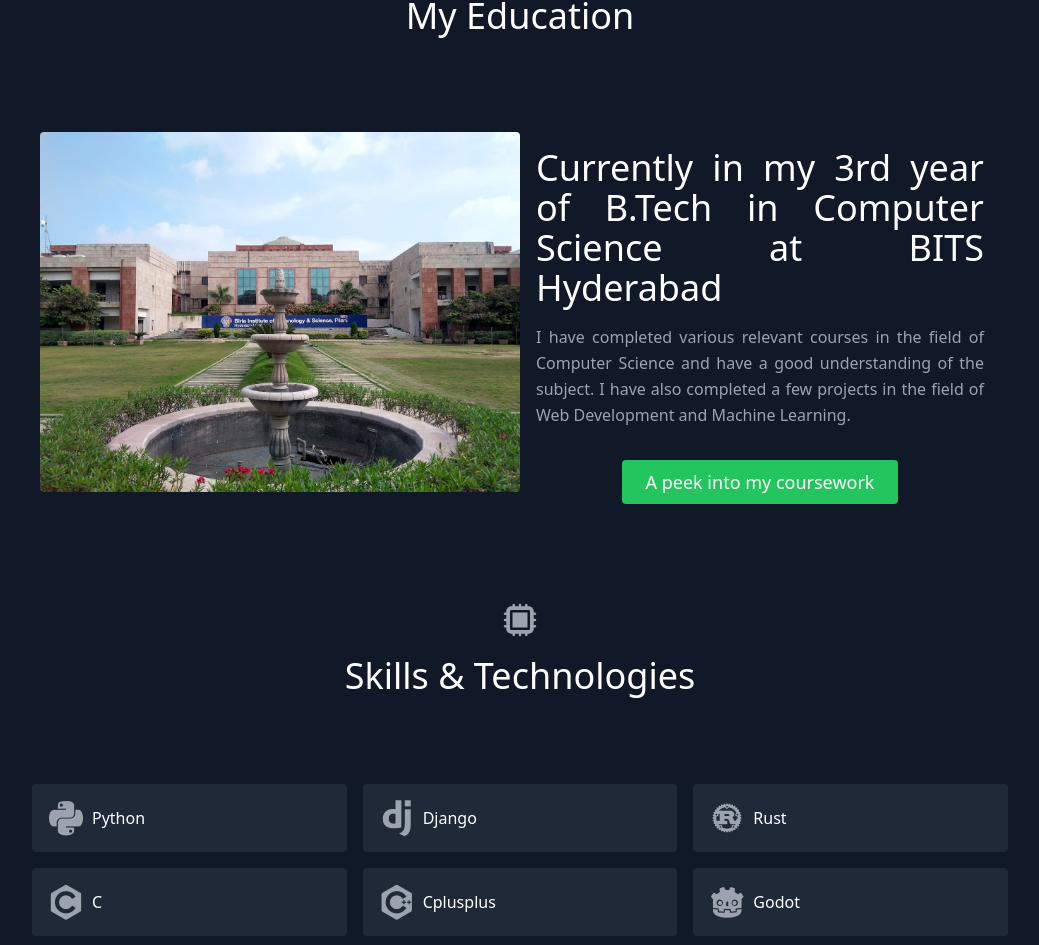
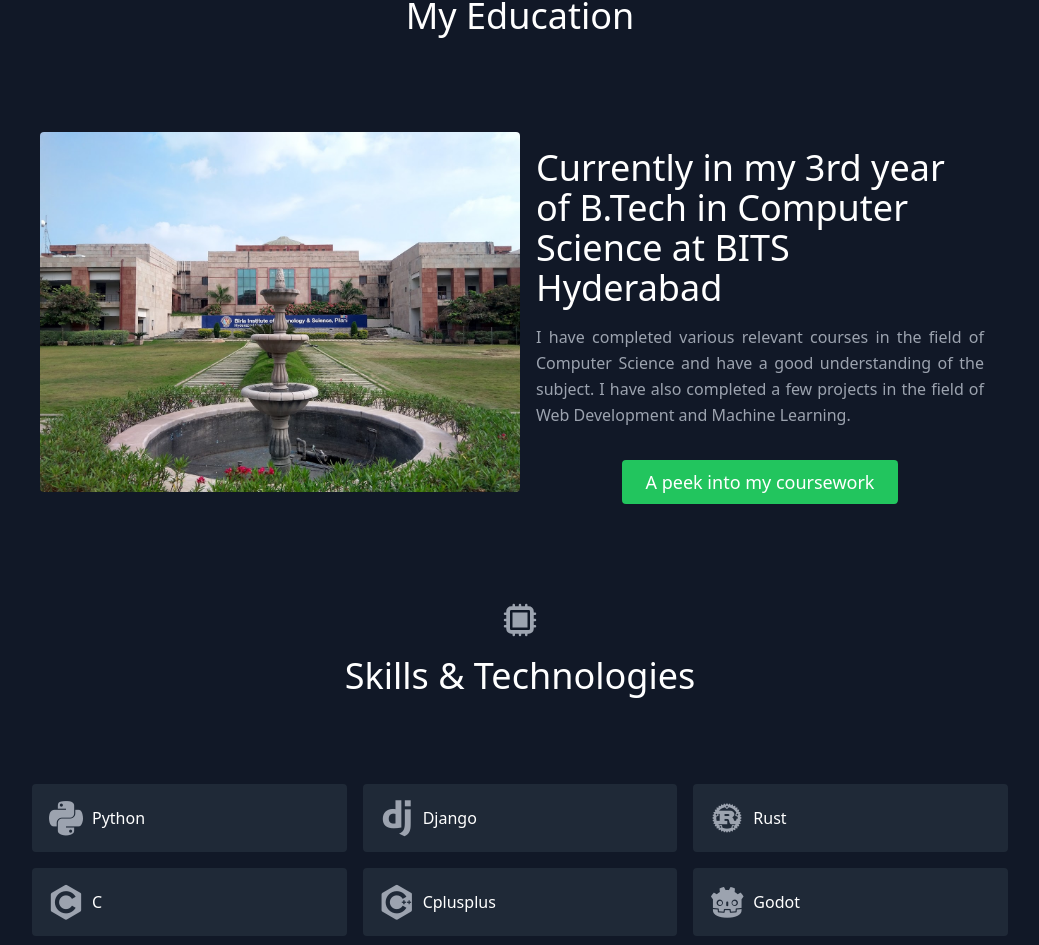
Before and after one commit to Saphereye/saphereye.github.io, a React (Create React App) app: page / in a window 1280 px wide. Shown: the part 3180-4125 px from the top of the page, without its empty margins (120-1159 px from the left). Built offline with nearby package versions, Linux system fonts and the light colour scheme.

Commit message:
refactor: :art: Made the education heading justify-left

```diff
--- a/src/components/Education.js
+++ b/src/components/Education.js
@@ -41,7 +41,7 @@
                         />
                     </div>
                     <div className="w-full mx-auto items-center lg:flex-grow p-4">
-                        <h1 className="title-font sm:text-4xl text-3xl mb-4 font-medium text-white text-justify">
+                        <h1 className="title-font sm:text-4xl text-3xl mb-4 font-medium text-white text-left">
                             Currently in my 3rd year of B.Tech in Computer Science at BITS Hyderabad
                         </h1>
                         <p className="mb-8 leading-relaxed text-justify">
```
